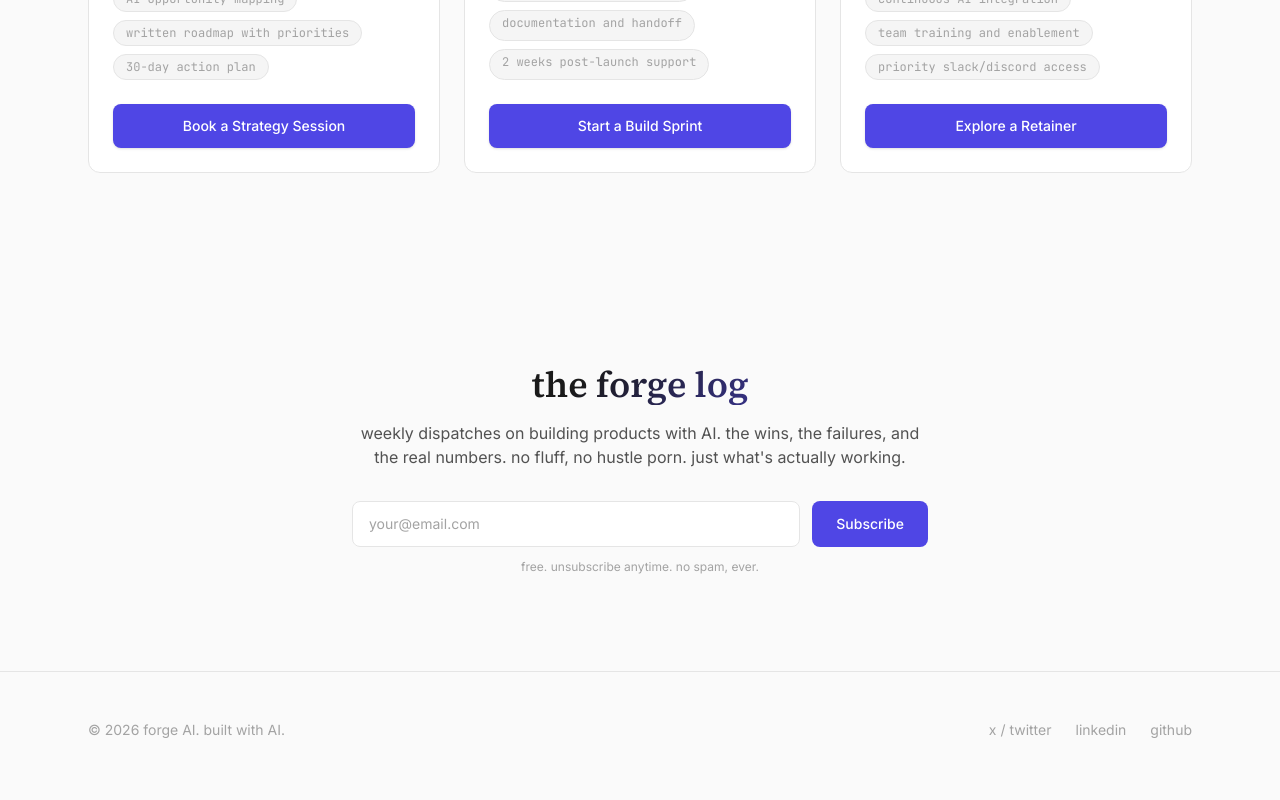
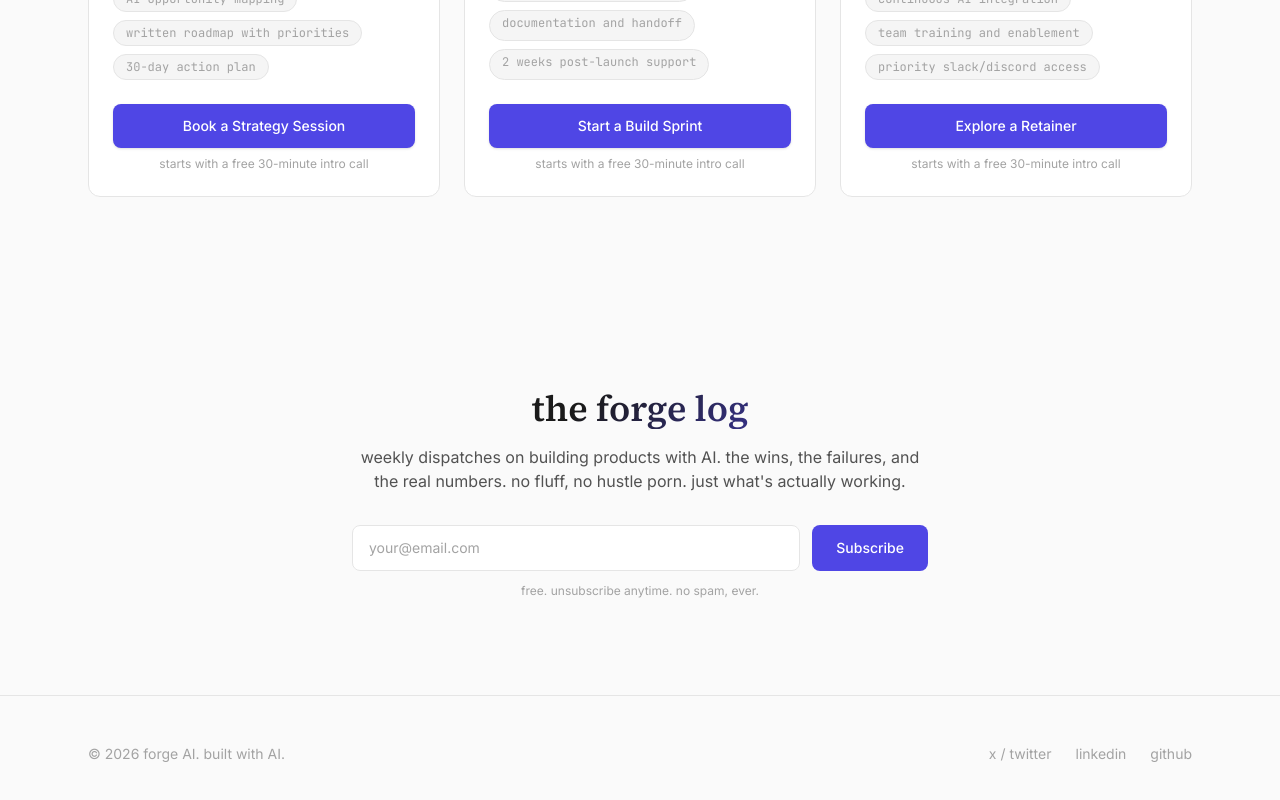
Before and after one commit to smgreiner9-creator/personal-brand, a Next.js app: page / in a window 1280 px wide. Shown: the part 2821-3621 px from the top of the page. Built offline with nearby package versions, Linux system fonts and the light colour scheme; no server answers.

Commit message:
copy: add intro call subtext beneath service tier CTAs

```diff
--- a/src/components/sections/Pricing.tsx
+++ b/src/components/sections/Pricing.tsx
@@ -44,6 +44,9 @@ export function Pricing() {
               >
                 {tier.cta}
               </Button>
+              <p className="mt-2 text-center text-xs text-muted">
+                starts with a free 30-minute intro call
+              </p>
             </div>
           </Card>
         ))}
```
